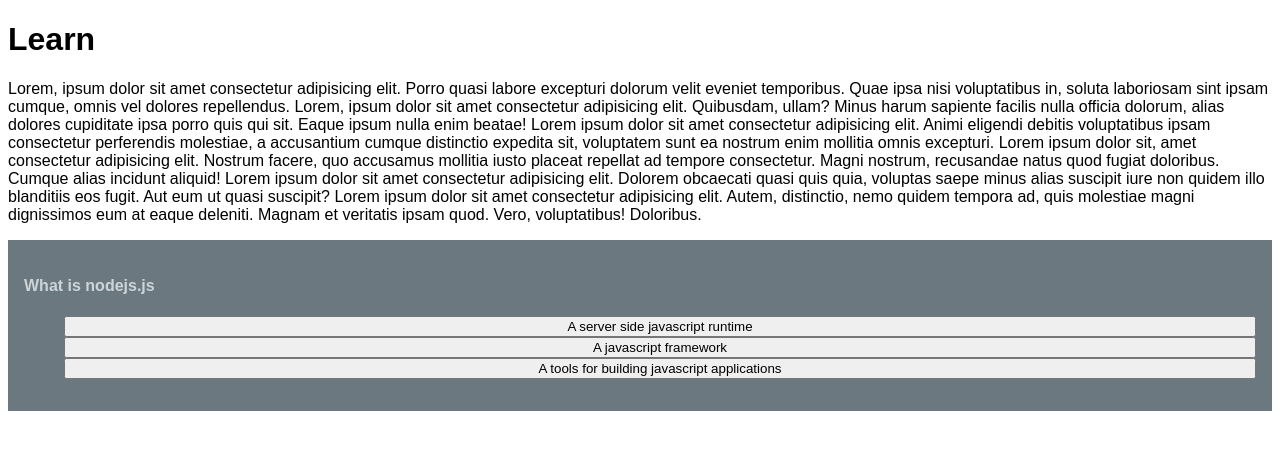
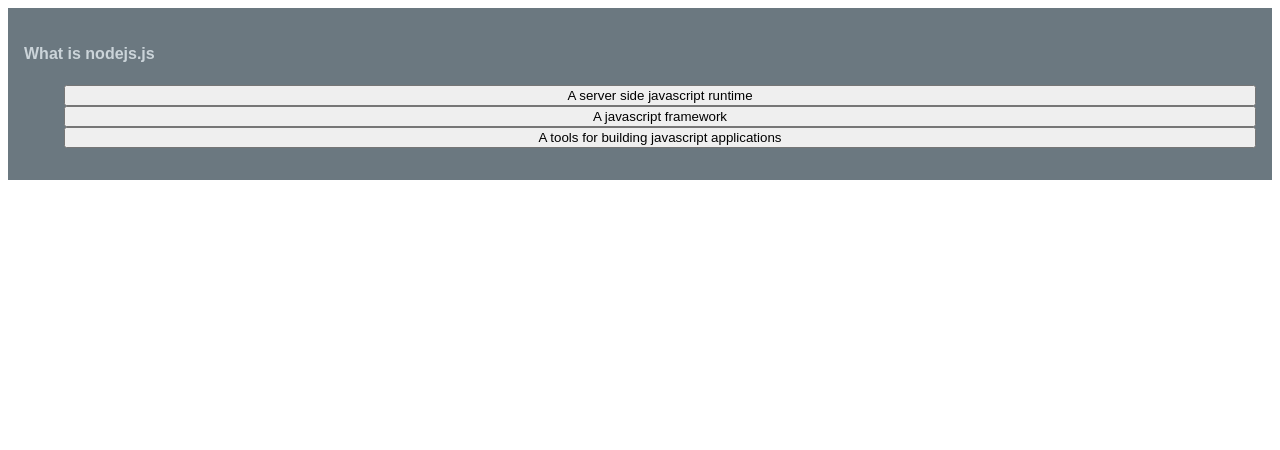
Before and after one commit to AugustinMauroy/nodejs-learn-quiz, a Next.js app in the folder next/: page / in a window 1280 px wide. Shown: the top 450 px of the page. Built offline with nearby package versions, Linux system fonts and the light colour scheme.

Commit message:
chore(index): remove useless text

```diff
--- a/next/pages/index.tsx
+++ b/next/pages/index.tsx
@@ -3,15 +3,6 @@
 export default function Index() {
     return (
         <>
-            <h1>Learn</h1>
-            <p>
-                Lorem, ipsum dolor sit amet consectetur adipisicing elit. Porro quasi labore excepturi dolorum velit eveniet temporibus. Quae ipsa nisi voluptatibus in, soluta laboriosam sint ipsam cumque, omnis vel dolores repellendus.
-                Lorem, ipsum dolor sit amet consectetur adipisicing elit. Quibusdam, ullam? Minus harum sapiente facilis nulla officia dolorum, alias dolores cupiditate ipsa porro quis qui sit. Eaque ipsum nulla enim beatae!
-                Lorem ipsum dolor sit amet consectetur adipisicing elit. Animi eligendi debitis voluptatibus ipsam consectetur perferendis molestiae, a accusantium cumque distinctio expedita sit, voluptatem sunt ea nostrum enim mollitia omnis excepturi.
-                Lorem ipsum dolor sit, amet consectetur adipisicing elit. Nostrum facere, quo accusamus mollitia iusto placeat repellat ad tempore consectetur. Magni nostrum, recusandae natus quod fugiat doloribus. Cumque alias incidunt aliquid!
-                Lorem ipsum dolor sit amet consectetur adipisicing elit. Dolorem obcaecati quasi quis quia, voluptas saepe minus alias suscipit iure non quidem illo blanditiis eos fugit. Aut eum ut quasi suscipit?
-                Lorem ipsum dolor sit amet consectetur adipisicing elit. Autem, distinctio, nemo quidem tempora ad, quis molestiae magni dignissimos eum at eaque deleniti. Magnam et veritatis ipsam quod. Vero, voluptatibus! Doloribus.
-            </p>
             <Quiz>
                 {{
                     type: "multiple",
```
